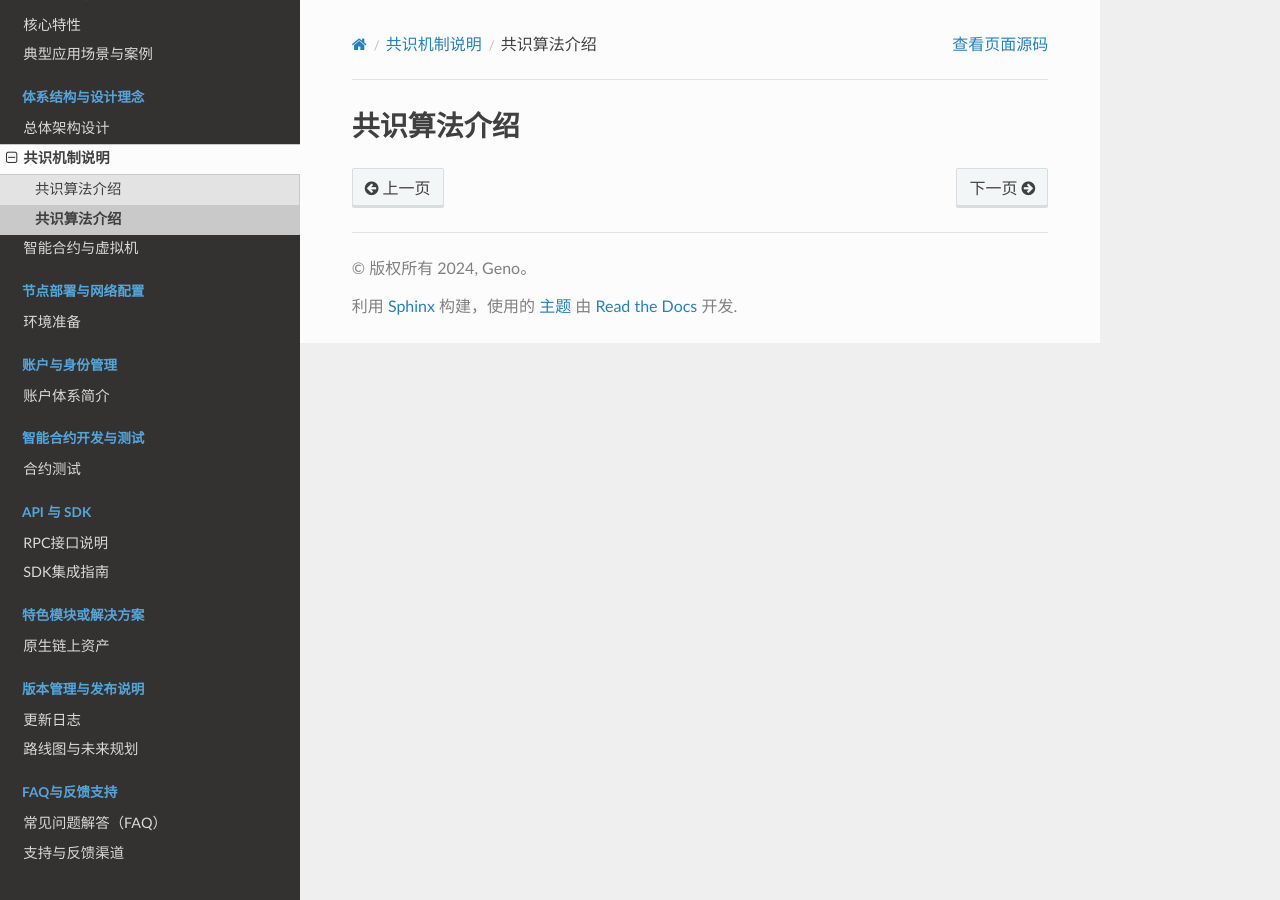
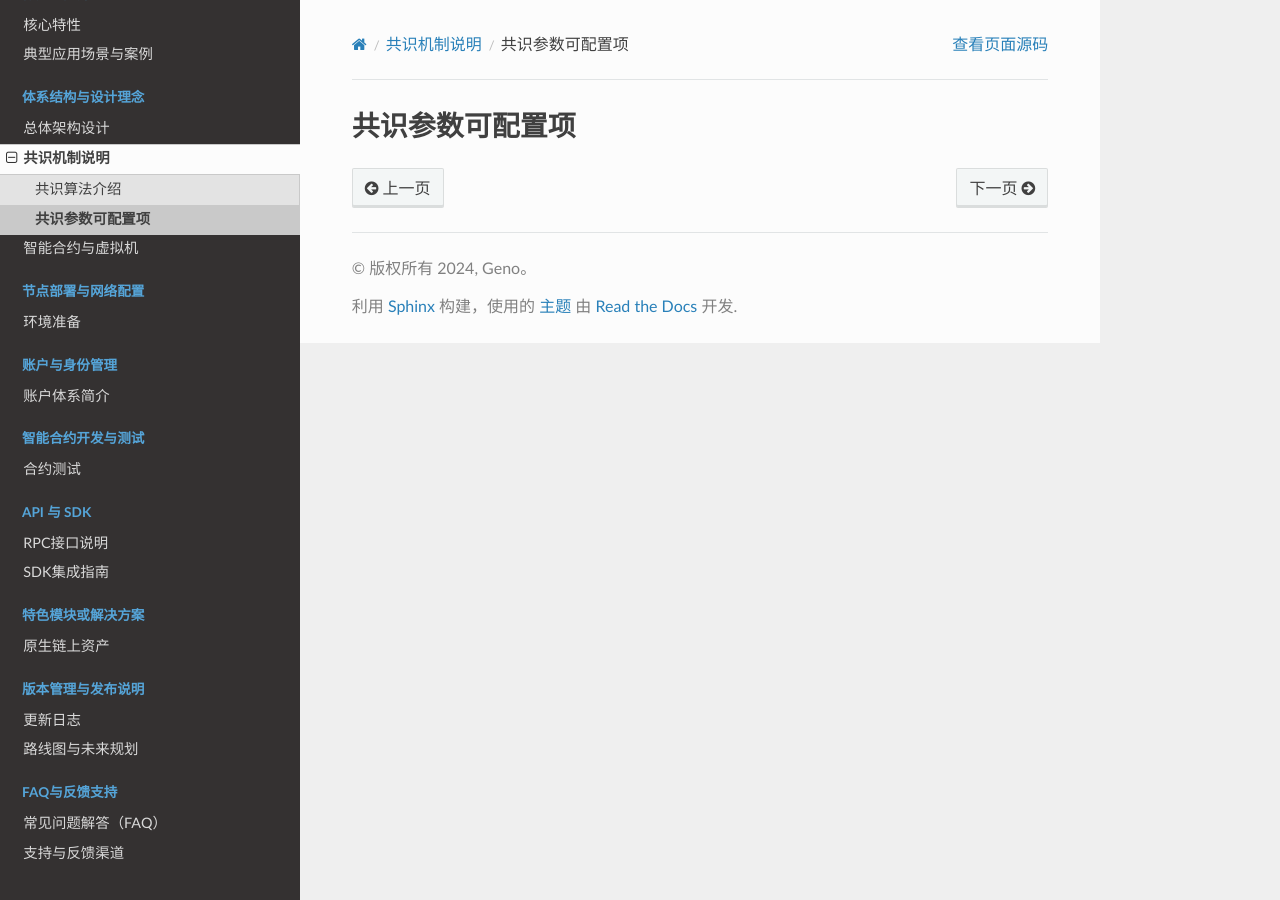
Before and after one commit to geno-labs/geno-docs, a Sphinx documentation site: the page built from source/architecture/consensus/parameter.md, in a window 1280 px wide. Built offline with Sphinx 7.4.7 and the Read the Docs theme 3.1.0, drawn with Linux system fonts in a browser that asks for light colours; pages that are not in the unit, such as notebooks, are missing from menus.

Commit message:
Update parameter.md

```diff
--- a/source/architecture/consensus/parameter.md
+++ b/source/architecture/consensus/parameter.md
@@ -1 +1 @@
-# 共识算法介绍
+# 共识参数可配置项
```
